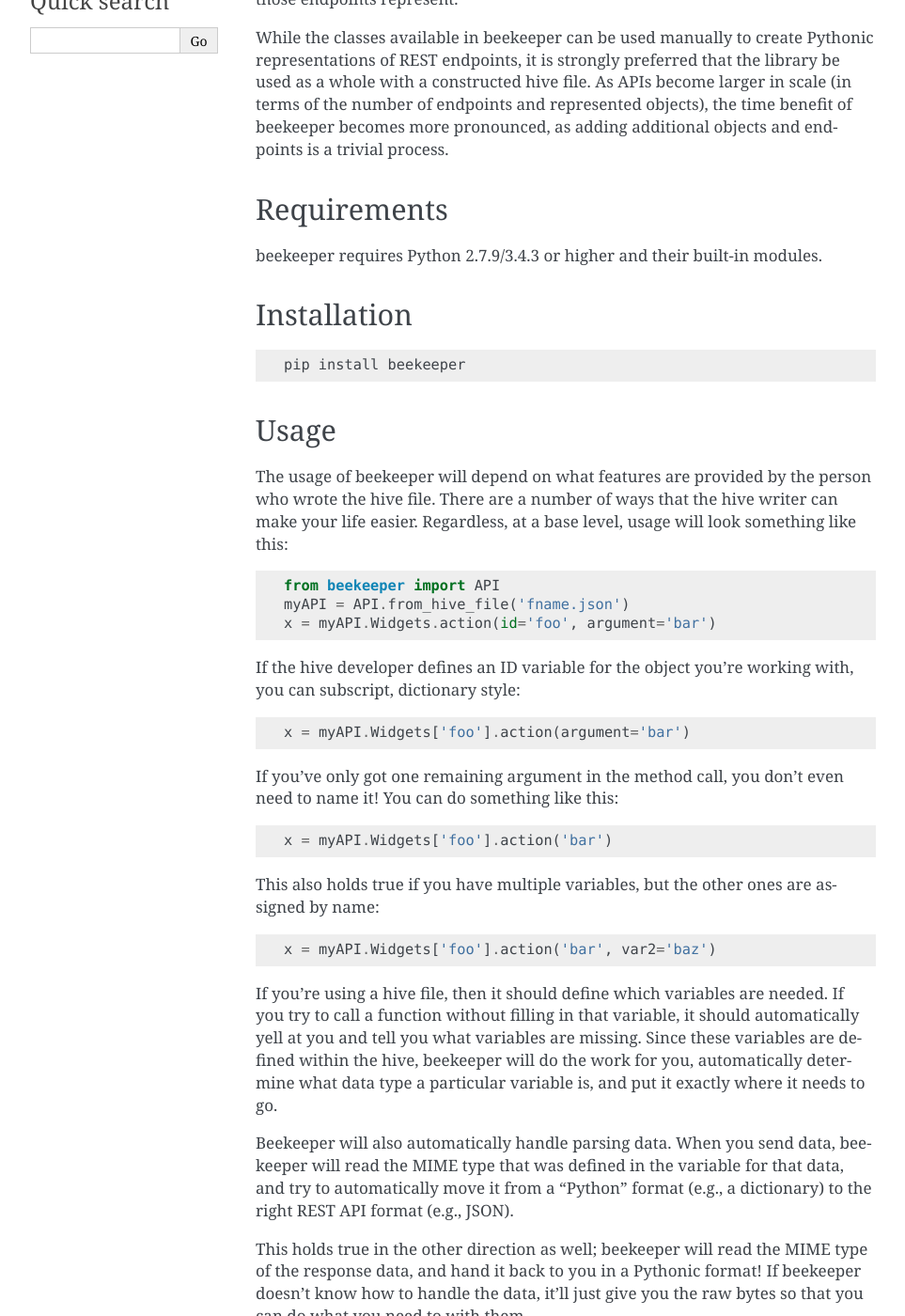
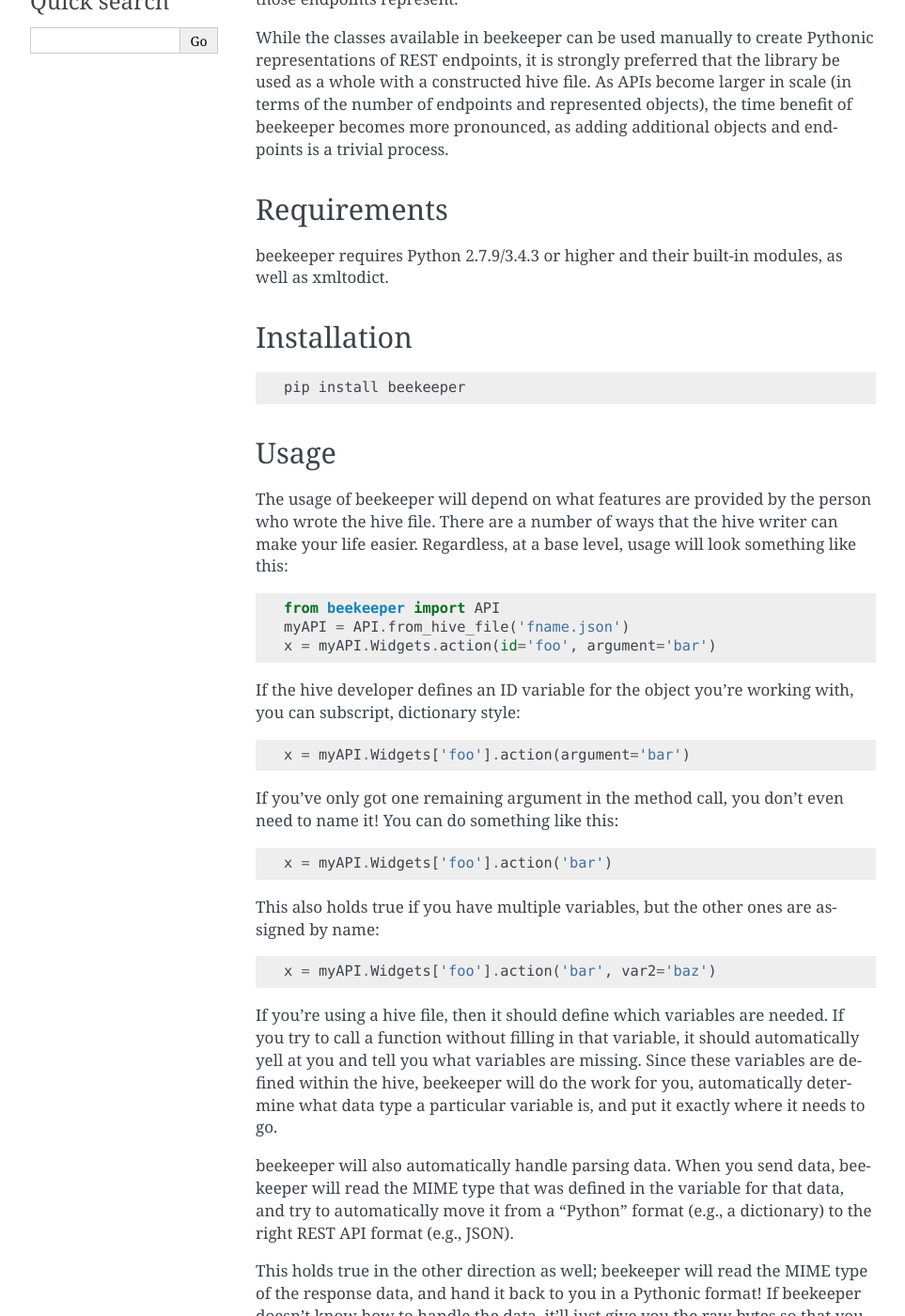
Before and after one commit to haikuginger/beekeeper, a Sphinx documentation site: the page built from docs/source/README.rst, in a window 1280 px wide and 1400 px high, scrolled down 324 px. Shown: the whole window at 94% size, without its empty margins (148-1111 px from the left). Built offline with Sphinx 7.4.7, drawn with Linux system fonts in a browser that asks for light colours.

Commit message:
Marking as v0.8

```diff
--- a/README.rst
+++ b/README.rst
@@ -24,7 +24,7 @@ Requirements
 ------------
 
 beekeeper requires Python 2.7.9/3.4.3 or higher and their built-in
-modules.
+modules, as well as xmltodict.
 
 Installation
 ------------
@@ -75,7 +75,7 @@ variables are defined within the hive, beekeeper will do the work for you,
 automatically determine what data type a particular variable is, and put it
 exactly where it needs to go.
 
-Beekeeper will also automatically handle parsing data. When you
+beekeeper will also automatically handle parsing data. When you
 send data, beekeeper will read the MIME type that was defined in the variable
 for that data, and try to automatically move it from a "Python" format (e.g.,
 a dictionary) to the right REST API format (e.g., JSON).
--- a/docs/source/README.rst
+++ b/docs/source/README.rst
@@ -24,7 +24,7 @@ Requirements
 ------------
 
 beekeeper requires Python 2.7.9/3.4.3 or higher and their built-in
-modules.
+modules, as well as xmltodict.
 
 Installation
 ------------
@@ -75,7 +75,7 @@ variables are defined within the hive, beekeeper will do the work for you,
 automatically determine what data type a particular variable is, and put it
 exactly where it needs to go.
 
-Beekeeper will also automatically handle parsing data. When you
+beekeeper will also automatically handle parsing data. When you
 send data, beekeeper will read the MIME type that was defined in the variable
 for that data, and try to automatically move it from a "Python" format (e.g.,
 a dictionary) to the right REST API format (e.g., JSON).
--- a/docs/source/conf.py
+++ b/docs/source/conf.py
@@ -57,7 +57,7 @@ author = 'Jesse Shapiro'
 # The short X.Y version.
 version = '0.8'
 # The full version, including alpha/beta/rc tags.
-release = '0.8b0'
+release = '0.8'
 
 # The language for content autogenerated by Sphinx. Refer to documentation
 # for a list of supported languages.
--- a/setup.py
+++ b/setup.py
@@ -8,7 +8,7 @@ with open('requirements.txt') as req_file:
 
 setup(
     name = "beekeeper",
-    version = "0.8b0",
+    version = "0.8",
     packages = ['beekeeper'],
     author = "Jesse Shapiro",
     author_email = "jesse@bedrockdata.com",
```
